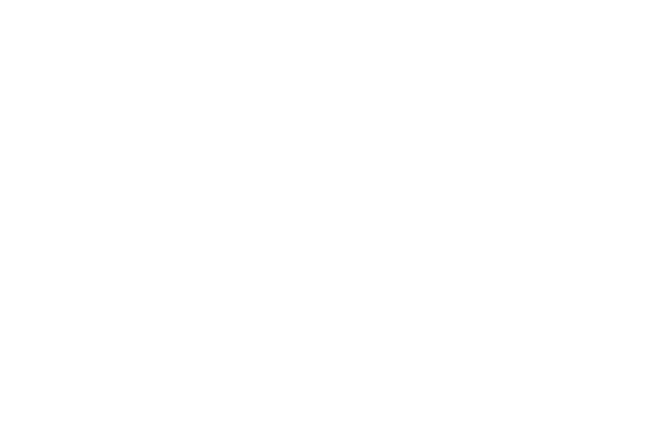
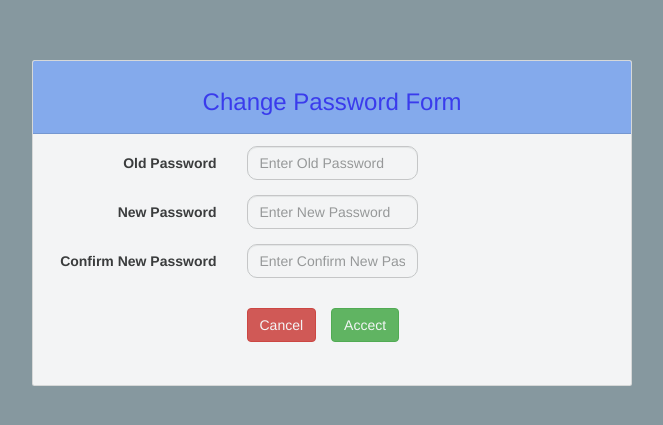
Before and after one commit to hoang9x000/lmsProject, an Angular app in the folder angular/: page /changepass in a window 1280 px wide. Before the commit this address led to /. Shown: the part 177-602 px from the top of the page, without its empty margins (308-971 px from the left). Built offline with nearby package versions, Linux system fonts and the light colour scheme.

Commit message:
2019-12-02 5:33

```diff
--- a/angular/src/app/app-routing.module.ts
+++ b/angular/src/app/app-routing.module.ts
@@ -7,6 +7,7 @@ import { QuydinhComponent } from './Homepage/quydinh/quydinh.component';
 import { GioithieuComponent } from './Homepage/gioithieu/gioithieu.component';
 import { DangnhapComponent } from './dangnhap/dangnhap.component';
 import { TailieuComponent } from './Homepage/tailieu/tailieu.component';
+import { ChangepassComponent } from './changepass/changepass.component';
 
 
 const routes: Routes = [
@@ -17,7 +18,7 @@ const routes: Routes = [
   {path: 'gioithieu' , component:GioithieuComponent},
   {path: 'dangnhap' , component: DangnhapComponent},
   {path: 'tailieu' , component: TailieuComponent},
-
+  {path: 'changepass' , component: ChangepassComponent},
 ];
 
 @NgModule({
--- a/angular/src/app/changepass/changepass.component.css
+++ b/angular/src/app/changepass/changepass.component.css
@@ -0,0 +1,40 @@
+body{
+    display: block;
+    margin: 0;
+    padding: 0;
+    height: 100vmin;
+
+    background-size: cover;
+    background-color: rgb(134, 152, 159);
+}
+
+.container{
+    position: relative;
+    opacity: 0.9;
+    height: 100%;
+    align-content: center;
+}
+
+.card{
+    /* height: 60%; */
+    margin-top: auto;
+    margin-bottom: auto;
+    width: 600px;
+}
+
+.card-header{
+    height: 20%;
+    text-align: center;
+    color: rgb(50, 50, 245);
+    background-color: rgb(132, 172, 245);
+}
+
+input{
+    cursor: text;
+    border-radius: 10px;
+ }
+
+button{
+    cursor: pointer;
+    text-align: center;
+    }
--- a/angular/src/app/changepass/changepass.component.html
+++ b/angular/src/app/changepass/changepass.component.html
@@ -1 +1,62 @@
-<p>changepass works!</p>
+<link href="//maxcdn.bootstrapcdn.com/bootstrap/3.3.0/css/bootstrap.min.css" rel="stylesheet" id="bootstrap-css">
+<script src="//maxcdn.bootstrapcdn.com/bootstrap/3.3.0/js/bootstrap.min.js"></script>
+<script src="//code.jquery.com/jquery-1.11.1.min.js"></script>
+<!------ Include the above in your HEAD tag ---------->
+<body>
+        <div class="container">
+            <div class="d-flex justify-content-center h-100">
+                <div class="card">
+                    <div class="card-header">
+                            <h3>Change Password Form</h3>
+                    </div>
+                    <div class="card-body">
+                        <form class="form-horizontal">
+                            <fieldset>
+
+                            <!-- Form Name -->
+                                <!-- <legend>Change Password</legend> -->
+
+                                <!-- Password input-->
+                                <div class="form-group">
+                                <label class="col-md-4 control-label" for="piCurrPass">Old Password</label>
+                                <div class="col-md-4">
+                                    <input id="piCurrPass" name="piCurrPass" type="password" placeholder="Enter Old Password" class="form-control input-md" required="">
+
+                                </div>
+                                </div>
+
+                                <!-- Password input-->
+                                <div class="form-group">
+                                <label class="col-md-4 control-label" for="piNewPass">New Password</label>
+                                <div class="col-md-4">
+                                    <input id="piNewPass" name="piNewPass" type="password" placeholder="Enter New Password" class="form-control input-md" required="">
+
+                                </div>
+                                </div>
+
+                                <!-- Password input-->
+                                <div class="form-group">
+                                <label class="col-md-4 control-label" for="piNewPassRepeat">Confirm New Password</label>
+                                <div class="col-md-4">
+                                    <input id="piNewPassRepeat" name="piNewPassRepeat" type="password" placeholder="Enter Confirm New Password" class="form-control input-md" required="">
+
+                                </div>
+                                </div>
+
+                                <!-- Button (Double) -->
+                                <div class="form-group">
+                                <label class="col-md-4 control-label" for="bCancel"></label>
+                                <div class="col-md-8">
+                                    <button id="bCancel" name="bCancel" class="btn btn-danger">Cancel</button>
+                                    <button id="bGodkend" name="bGodkend" class="btn btn-success m-4 ">Accect</button>
+                                </div>
+                                </div>
+
+                            </fieldset>
+                        </form>
+</div>
+</div>
+
+</div>
+</div>
+</body>
--- a/angular/src/app/dangnhap/dangnhap.component.css
+++ b/angular/src/app/dangnhap/dangnhap.component.css
@@ -2,8 +2,8 @@ body{
     display: block;
     margin: 0;
     padding: 0;
-    height: 80vmin;
-    background-image: url('http://localhost:4200/assets/anh/anh1.jpg');
+    height: 100vmin;
+
     background-size: cover;
     background-color: rgb(134, 152, 159);
 }
--- a/angular/src/app/dangnhap/dangnhap.component.html
+++ b/angular/src/app/dangnhap/dangnhap.component.html
@@ -1,4 +1,4 @@
-<app-header1></app-header1>
+
 <body>
     <div class="container">
         <div class="d-flex justify-content-center h-100">
@@ -32,4 +32,3 @@
         </div>
     </div>
 </body>
-<app-footer></app-footer>
```
